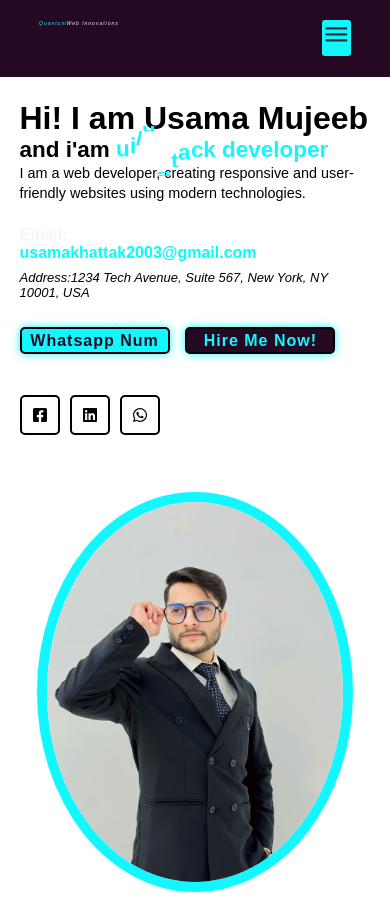
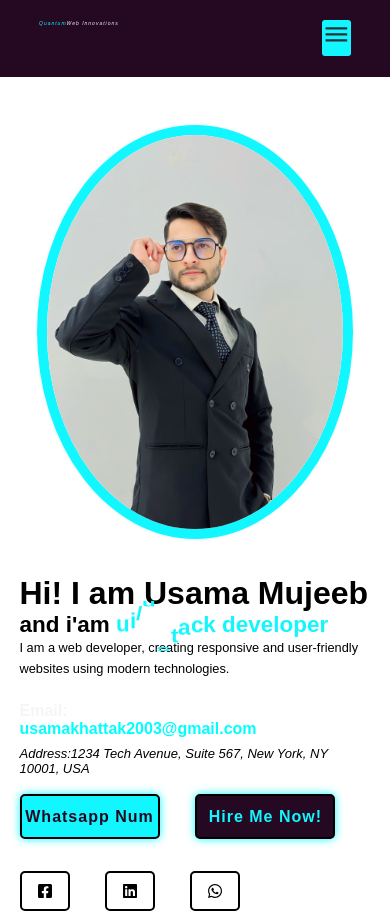
Before and after one commit to Alishba526/Usama-Bin-Mujeeb, a Next.js app: page / in a window 390 px wide. Shown: the top 913 px of the page. Built offline with nearby package versions, Linux system fonts and the light colour scheme.

Commit message:
Update hero.css

```diff
--- a/src/app/component/hero.css
+++ b/src/app/component/hero.css
@@ -1,15 +1,15 @@
-
 body, html {
     margin: 0;
     padding: 0;
     box-sizing: border-box;
     overflow-x: hidden;
-    background-color:white   ;
+    background-color: white;
   }
 
   section {
     padding: 100px 7%;
   }
+
   .home {
     min-height: 100vh;
     height: 100%;
@@ -69,9 +69,12 @@ section {
     color: black;
     line-height: 1.6;
   }
-.add{
-    font-size: 13px;font-style: italic;
+
+  .add {
+    font-size: 13px;
+    font-style: italic;
   }
+
   .info-box {
     display: inline-flex;
     justify-content: space-between;
@@ -79,8 +82,7 @@ section {
     width: 300px;
     margin: 1rem 0.2rem;
     margin-top: 2px;
-    color:black ;
-
+    color: black;
   }
 
   .info-box h5 {
@@ -109,7 +111,6 @@ section {
     height: 100%;
     background: var(--hover-color);
     color: var(--bg-color);
-
     font-size: 1rem;
     letter-spacing: 1px;
     font-weight: 600;
@@ -127,7 +128,7 @@ a.btn::before {
     position: absolute;
     top: 0;
     left: 0;
-    background: linear-gradient( aqua, rgb(86, 86, 226));
+    background: linear-gradient(aqua, rgb(86, 86, 226));
     width: 0;
     height: 100%;
     z-index: -1;
@@ -142,11 +143,13 @@ a.btn:nth-child(2) {
     background: var(--bg-color);
     color: var(--hover-color);
   }
-.emai-info{
+
+  .emai-info {
     color: var(--text-color);
     font-size: 1rem;
     font-weight: 600;
   }
+
   a.btn:nth-child(2)::before {
     background: linear-gradient(white, rgb(86, 86, 226));
   }
@@ -159,16 +162,17 @@ a.btn:nth-child(2)::before {
     width: 220px;
     height: 40px;
   }
+
   .p4 {
     color: black;
   }
+
   .social-icons a {
     display: inline-flex;
     width: 50px;
     height: 100%;
     justify-content: center;
     align-items: center;
-
     color: black;
     border: 2px solid black;
     transition: 0.6s;
@@ -204,7 +208,6 @@ a.btn:nth-child(2)::before {
   }
 
   .home-image {
-
     position: relative;
   }
 
@@ -218,9 +221,8 @@ a.btn:nth-child(2)::before {
     border-radius: 100%;
     width: 90%;
     margin-top: 7%;
-    max-width: 600px;
-    /* height: 100%; */
-
+    max-width: 400px;
+    height: 100%;
   }
 
   .liquid-shape {
@@ -234,24 +236,34 @@ a.btn:nth-child(2)::before {
   .liquid-shape:nth-child(2) {
     filter: blur(50px);
   }
-.email-info, a{
+
+  .email-info, a {
     color: aqua;
   }
 
   /* Responsive Styles */
   @media (max-width: 768px) {
     .home {
-        grid-template-columns: 1fr; /* Change to single column */
+      grid-template-columns: 1fr; /* Single column layout */
       grid-gap: 2rem;
-        padding: 50px 5%; /* Adjust padding for mobile */
+      padding: 50px 5%;
+    }
+
+    .home-content {
+      order: 2; /* Move content below the image */
+    }
+
+    .home-image {
+      order: 1; /* Move image to the top */
+      text-align: center;
     }
 
     .home-content h1 {
-        font-size: 2rem; /* Adjust font size */
+      font-size: 2rem;
     }
 
     .change-text {
-        font-size: 1.2rem; /* Adjust font size for smaller screens */
+      font-size: 1.2rem;
     }
 
     .info-box {
@@ -260,33 +272,9 @@ a.btn:nth-child(2)::before {
     }
 
     .btn-box {
-        width: 90%; /* Full width for buttons */
-        /* flex-direction: column; Stack buttons vertically */
+      width: 90%;
       align-items: center;
       gap: 5%;
     }
 
-    .btn-box a.btn {
-        width: 50%; /* Full width for each button */
-        margin: 0.2rem 0;
-        height:60%;
-
   }
-
-    .social-icons {
-        width: 40% /* Full width for social icons */
-        /* gap: 0; Adjust spacing between icons */
-    }
-
-    .image-box img {
-        max-width: 450px;
-        height: 400px;
-
-    }
-
-    .home-content p {
-        font-size: 0.9rem; /* Smaller font size for paragraph */
-        line-height: 1.4;
-    }
-
-}
```
Lines whose indentation alone changed are shown as unchanged.
